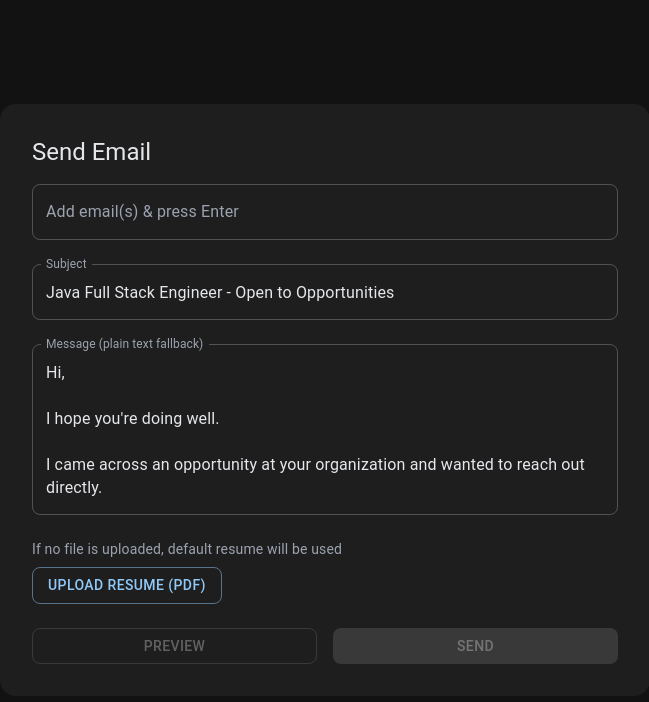
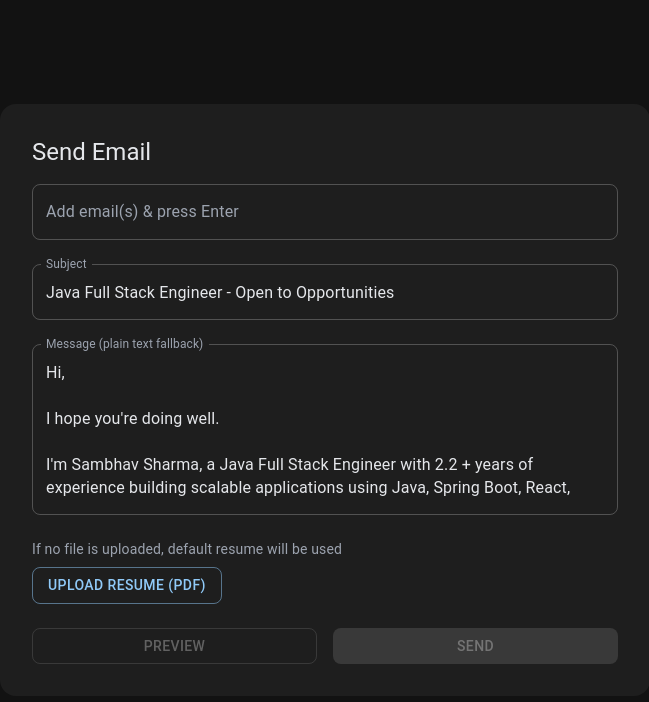
Before and after one commit to sharmasambhav0601/email-sender, a Next.js app: page /send-email in a window 1280 px wide. Shown: the top 702 px of the page, without its empty margins (315-964 px from the left). Built offline with nearby package versions, Linux system fonts and the light colour scheme.

Commit message:
Update data.ts

```diff
--- a/src/data/data.ts
+++ b/src/data/data.ts
@@ -11,21 +11,11 @@ export const defaultEmailTemplate = {
 
 I hope you're doing well.
 
-I came across an opportunity at your organization and wanted to reach out directly.
+I'm Sambhav Sharma, a Java Full Stack Engineer with 2.2 + years of experience building scalable applications using Java, Spring Boot, React, TypeScript, SQL, and Microservices.
 
-I'm Sambhav Sharma — a Java Full Stack Software Engineer with 1.7 years of hands-on experience building scalable, production-ready applications.
+I'm currently exploring new opportunities. I've attached my resume, and if there's a suitable role on your team, I'd be grateful if you could consider my profile.
 
-CORE SKILLS
-- Java, Spring Boot, Microservices
-- REST APIs & SQL
-- AWS / Azure basics (EC2, S3, CI/CD)
-- React & TypeScript
-
-I take pride in writing clean, maintainable code and consistently delivering features end-to-end — from backend APIs to polished UIs. I'm actively looking for the right opportunity to grow and contribute.
-
-I've attached my resume for reference. I'd love to connect, or if there's a suitable role, I'd truly appreciate a referral.
-
-Thank you for your time - it means a lot.
+Thank you for your time.
 
 Best regards,
 Sambhav Sharma
```
